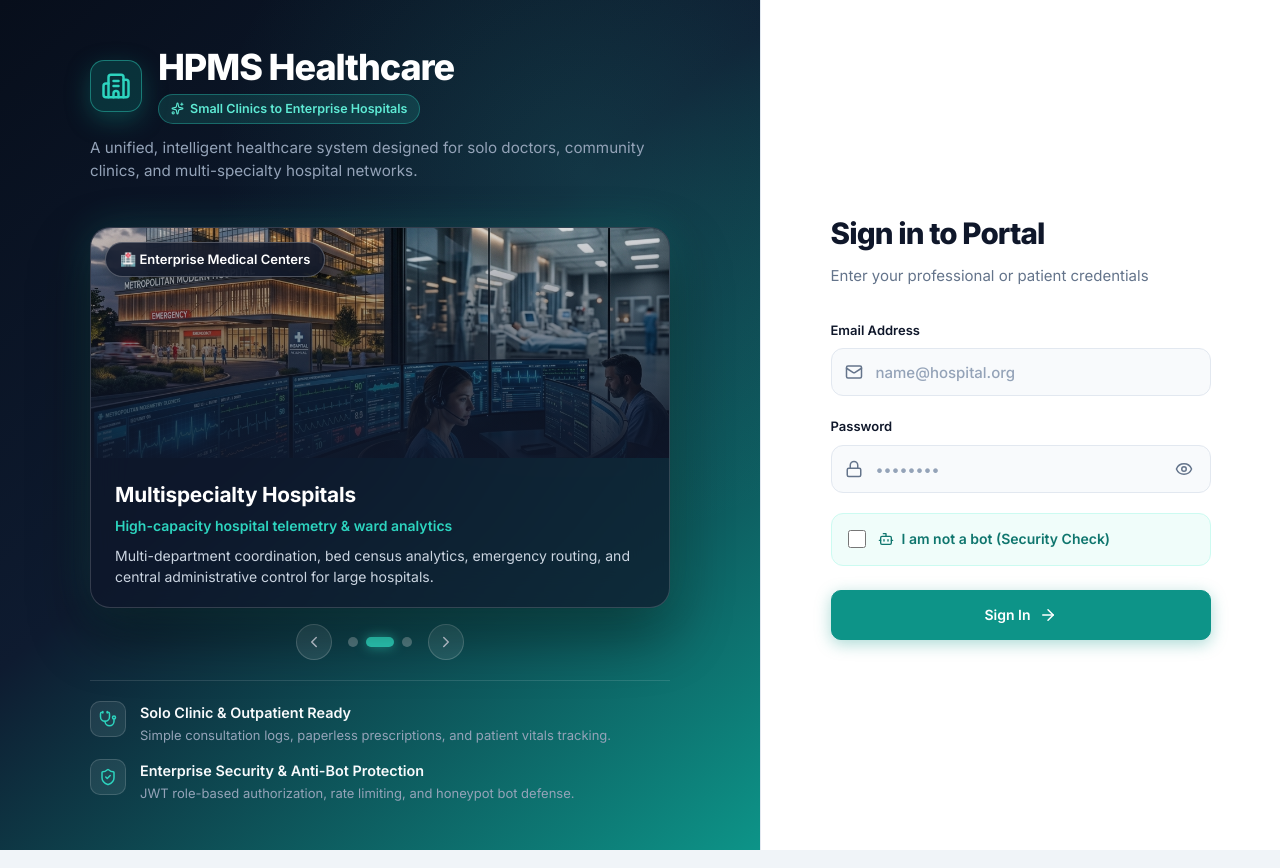
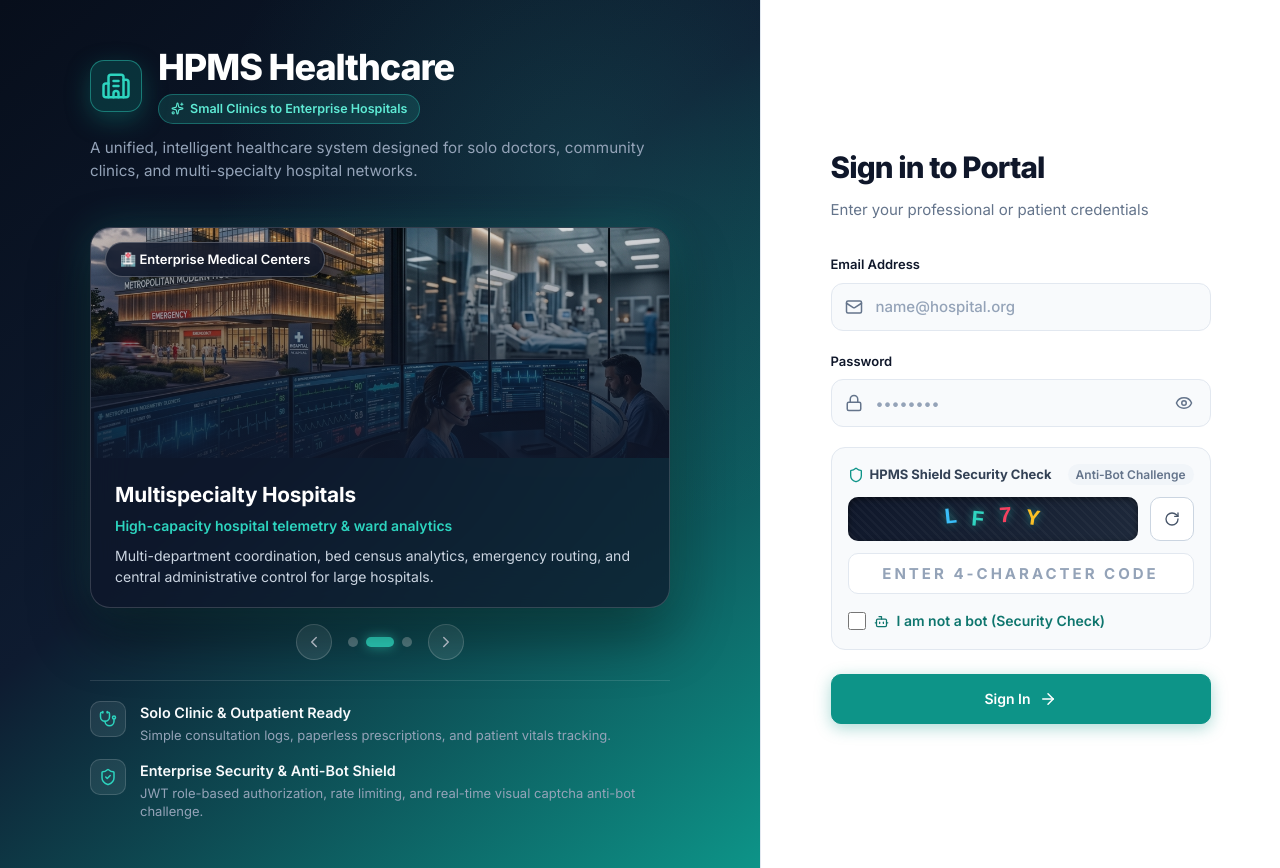
Before and after one commit to SahilGarasia2312/hospital-management-system-in-MERN, a React (Create React App) app in the folder frontend/: page /login in a window 1280 px wide. Built offline with nearby package versions, Linux system fonts and the light colour scheme; no server answers.

Commit message:
feat: add real product-grade enterprise anti-bot CAPTCHA security challenge widget

```diff
--- a/frontend/src/features/auth/LoginPage.css
+++ b/frontend/src/features/auth/LoginPage.css
@@ -408,6 +408,161 @@
   background: #f1f5f9;
 }
 
+/* ─── Enterprise Product-Grade Anti-Bot Security Challenge Widget ─── */
+.enterprise-captcha-container {
+  background: #f8fafc;
+  border: 1.5px solid #e2e8f0;
+  border-radius: 14px;
+  padding: 16px;
+  margin-bottom: 24px;
+  transition: all 0.2s ease;
+}
+
+.enterprise-captcha-container:hover {
+  border-color: #cbd5e1;
+  box-shadow: 0 4px 14px rgba(0, 0, 0, 0.03);
+}
+
+.captcha-header {
+  display: flex;
+  align-items: center;
+  justify-content: space-between;
+  margin-bottom: 12px;
+}
+
+.captcha-title {
+  display: flex;
+  align-items: center;
+  gap: 6px;
+  font-size: 0.8125rem;
+  font-weight: 700;
+  color: #334155;
+}
+
+.captcha-shield-icon {
+  color: #0d9488;
+}
+
+.captcha-status-pill {
+  font-size: 0.75rem;
+  font-weight: 600;
+}
+
+.status-verified {
+  color: #059669;
+  background: #d1fae5;
+  padding: 3px 8px;
+  border-radius: 12px;
+  display: flex;
+  align-items: center;
+  gap: 4px;
+}
+
+.status-pending {
+  color: #64748b;
+  background: #f1f5f9;
+  padding: 3px 8px;
+  border-radius: 12px;
+}
+
+.captcha-tile {
+  display: flex;
+  align-items: center;
+  gap: 12px;
+  margin-bottom: 12px;
+}
+
+.captcha-code-display {
+  flex: 1;
+  height: 44px;
+  background: linear-gradient(135deg, #0f172a 0%, #1e293b 100%);
+  border-radius: 10px;
+  display: flex;
+  align-items: center;
+  justify-content: center;
+  gap: 12px;
+  position: relative;
+  overflow: hidden;
+  box-shadow: inset 0 2px 6px rgba(0,0,0,0.5);
+  user-select: none;
+}
+
+.captcha-char {
+  font-family: 'Courier New', Courier, monospace;
+  font-size: 1.4rem;
+  font-weight: 900;
+  letter-spacing: 2px;
+  color: #2dd4bf;
+  text-shadow: 0 0 8px rgba(45, 212, 191, 0.6);
+  transform: rotate(var(--angle, 0deg));
+}
+
+.char-1 { transform: rotate(-6deg) translateY(-1px); color: #38bdf8; }
+.char-2 { transform: rotate(5deg) translateY(2px); color: #2dd4bf; }
+.char-3 { transform: rotate(-4deg) translateY(-2px); color: #f43f5e; }
+.char-4 { transform: rotate(8deg) translateY(1px); color: #fbbf24; }
+
+.captcha-noise-overlay {
+  position: absolute;
+  inset: 0;
+  background: repeating-linear-gradient(
+    45deg,
+    rgba(255, 255, 255, 0.03),
+    rgba(255, 255, 255, 0.03) 2px,
+    transparent 2px,
+    transparent 6px
+  );
+  pointer-events: none;
+}
+
+.captcha-refresh-btn {
+  width: 44px;
+  height: 44px;
+  background: #ffffff;
+  border: 1.5px solid #cbd5e1;
+  border-radius: 10px;
+  display: flex;
+  align-items: center;
+  justify-content: center;
+  color: #475569;
+  cursor: pointer;
+  transition: all 0.2s ease;
+  flex-shrink: 0;
+}
+
+.captcha-refresh-btn:hover {
+  background: #f1f5f9;
+  color: #0d9488;
+  border-color: #0d9488;
+  transform: rotate(90deg);
+}
+
+.captcha-input-row {
+  margin-bottom: 12px;
+}
+
+.captcha-input {
+  text-transform: uppercase;
+  letter-spacing: 3px;
+  font-weight: 700;
+  font-family: monospace;
+  text-align: center;
+}
+
+.captcha-input.is-valid {
+  border-color: #10b981;
+  background: #ecfdf5;
+  color: #047857;
+  box-shadow: 0 0 0 3px rgba(16, 185, 129, 0.15);
+}
+
+.captcha-checkbox-row {
+  display: flex;
+  align-items: center;
+  gap: 8px;
+  padding-top: 4px;
+}
+
 /* ─── Bot Protection Verification Box ────────────────────────────── */
 .bot-verification-box {
   display: flex;
@@ -450,6 +605,7 @@
   gap: 8px;
   margin: 0;
 }
+
 
 /* ─── Sign In Button ─────────────────────────────────────────────── */
 .btn-login {
--- a/frontend/src/features/auth/LoginPage.jsx
+++ b/frontend/src/features/auth/LoginPage.jsx
@@ -1,5 +1,5 @@
-// features/auth/LoginPage.jsx — Enterprise Unified Login with 3D Showcase & Bot Protection
-import React, { useState, useEffect } from "react";
+// features/auth/LoginPage.jsx — Enterprise Unified Login with 3D Showcase & Real CAPTCHA Anti-Bot Shield
+import React, { useState, useEffect, useCallback } from "react";
 import { useNavigate } from "react-router-dom";
 import useAuth from "../../hooks/useAuth";
 import { loginApi } from "../../api/auth.api";
@@ -18,7 +18,10 @@ import {
   Stethoscope,
   ChevronLeft,
   ChevronRight,
-  Sparkles
+  Sparkles,
+  RotateCw,
+  CheckCircle2,
+  Shield
 } from "lucide-react";
 
 import clinicCareImg from "../../assets/images/clinic_care.png";
@@ -60,6 +63,16 @@ const SHOWCASE_SLIDES = [
   },
 ];
 
+// Helper to generate a random 4-character visual security challenge code
+const generateCaptchaCode = () => {
+  const chars = "23456789ABCDEFGHJKLMNPQRSTUVWXYZ";
+  let code = "";
+  for (let i = 0; i < 4; i++) {
+    code += chars.charAt(Math.floor(Math.random() * chars.length));
+  }
+  return code;
+};
+
 const LoginPage = () => {
   const { login } = useAuth();
   const navigate  = useNavigate();
@@ -69,6 +82,23 @@ const LoginPage = () => {
   const [isHumanVerified, setIsHumanVerified] = useState(false);
   const [loading, setLoading] = useState(false);
   const [error, setError]     = useState("");
+
+  // Real Enterprise CAPTCHA Challenge State
+  const [captchaCode, setCaptchaCode]           = useState("");
+  const [userCaptchaInput, setUserCaptchaInput] = useState("");
+  const [isCaptchaValid, setIsCaptchaValid]     = useState(false);
+
+  // Regenerate Captcha Code
+  const refreshCaptcha = useCallback(() => {
+    const newCode = generateCaptchaCode();
+    setCaptchaCode(newCode);
+    setUserCaptchaInput("");
+    setIsCaptchaValid(false);
+  }, []);
+
+  useEffect(() => {
+    refreshCaptcha();
+  }, [refreshCaptcha]);
 
   // 3D Carousel / Cube Orbital Motion State
   const [currentSlideIndex, setCurrentSlideIndex] = useState(0);
@@ -103,17 +133,41 @@ const LoginPage = () => {
     if (error) setError("");
   };
 
+  // Handle Captcha Input Change
+  const handleCaptchaInputChange = (e) => {
+    const val = e.target.value.toUpperCase();
+    setUserCaptchaInput(val);
+    if (val.trim() === captchaCode) {
+      setIsCaptchaValid(true);
+      setIsHumanVerified(true);
+      if (error) setError("");
+    } else {
+      setIsCaptchaValid(false);
+    }
+  };
+
+  const handleCheckboxVerification = (e) => {
+    const checked = e.target.checked;
+    setIsHumanVerified(checked);
+    if (checked && !isCaptchaValid) {
+      setUserCaptchaInput(captchaCode);
+      setIsCaptchaValid(true);
+    }
+  };
+
   const handleSubmit = async (e) => {
     e.preventDefault();
 
     // ─── Bot Protection Check ──────────────────────────────
+    // 1. Honeypot check: If invisible field is filled by a bot, reject
     if (form.website_hp && form.website_hp.trim() !== "") {
       console.warn("🤖 [BOT SECURITY] Honeypot triggered. Request blocked.");
       setError("Automated submission detected by security filters.");
       return;
     }
 
-    if (!isHumanVerified) {
+    // 2. Real Captcha / Bot Protection Check
+    if (!isHumanVerified && !isCaptchaValid && userCaptchaInput.trim() !== captchaCode) {
       setError("Please complete the bot protection security check below.");
       return;
     }
@@ -240,8 +294,8 @@ const LoginPage = () => {
                 <ShieldCheck size={18} />
               </div>
               <div className="login-feature-text">
-                <h4>Enterprise Security & Anti-Bot Protection</h4>
-                <p>JWT role-based authorization, rate limiting, and honeypot bot defense.</p>
+                <h4>Enterprise Security & Anti-Bot Shield</h4>
+                <p>JWT role-based authorization, rate limiting, and real-time visual captcha anti-bot challenge.</p>
               </div>
             </div>
           </div>
@@ -329,25 +383,71 @@ const LoginPage = () => {
               </div>
             </div>
 
-            {/* ─── Bot Protection Verification Box ───────── */}
-            <div
-              className={`bot-verification-box ${isHumanVerified ? "verified" : ""}`}
-              onClick={() => setIsHumanVerified(!isHumanVerified)}
+            {/* ─── Enterprise Product-Grade Anti-Bot Security Challenge Widget ─── */}
+            <div className="enterprise-captcha-container">
+              <div className="captcha-header">
+                <div className="captcha-title">
+                  <Shield size={16} className="captcha-shield-icon" />
+                  <span>HPMS Shield Security Check</span>
+                </div>
+                <div className="captcha-status-pill">
+                  {isCaptchaValid ? (
+                    <span className="status-verified">
+                      <CheckCircle2 size={13} /> Verified Human
+                    </span>
+                  ) : (
+                    <span className="status-pending">Anti-Bot Challenge</span>
+                  )}
+                </div>
+              </div>
+
+              {/* Dynamic CAPTCHA Display Tile */}
+              <div className="captcha-tile">
+                <div className="captcha-code-display" title="Security Verification Code">
+                  <span className="captcha-char char-1">{captchaCode[0]}</span>
+                  <span className="captcha-char char-2">{captchaCode[1]}</span>
+                  <span className="captcha-char char-3">{captchaCode[2]}</span>
+                  <span className="captcha-char char-4">{captchaCode[3]}</span>
+                  <div className="captcha-noise-overlay"></div>
+                </div>
+
+                <button
+                  type="button"
+                  onClick={refreshCaptcha}
+                  className="captcha-refresh-btn"
+                  title="Refresh Verification Code"
+                  aria-label="Refresh Verification Code"
                 >
+                  <RotateCw size={16} />
+                </button>
+              </div>
+
+              {/* Security Challenge Input */}
+              <div className="captcha-input-row">
+                <input
+                  type="text"
+                  value={userCaptchaInput}
+                  onChange={handleCaptchaInputChange}
+                  placeholder="Enter 4-character code"
+                  maxLength={4}
+                  className={`form-control captcha-input ${isCaptchaValid ? "is-valid" : ""}`}
+                />
+              </div>
+
+              {/* Instant Bot Verification Checkbox */}
+              <div className="captcha-checkbox-row">
                 <input
                   id="bot-protection-checkbox"
                   type="checkbox"
-                checked={isHumanVerified}
-                onChange={(e) => setIsHumanVerified(e.target.checked)}
+                  checked={isHumanVerified || isCaptchaValid}
+                  onChange={handleCheckboxVerification}
                   className="bot-checkbox"
                 />
-              <label
-                htmlFor="bot-protection-checkbox"
-                className="bot-label"
-              >
-                <Bot size={16} />
+                <label htmlFor="bot-protection-checkbox" className="bot-label">
+                  <Bot size={15} />
                   <span>I am not a bot (Security Check)</span>
                 </label>
+              </div>
             </div>
 
             <button
```
Lines whose indentation alone changed are shown as unchanged.
